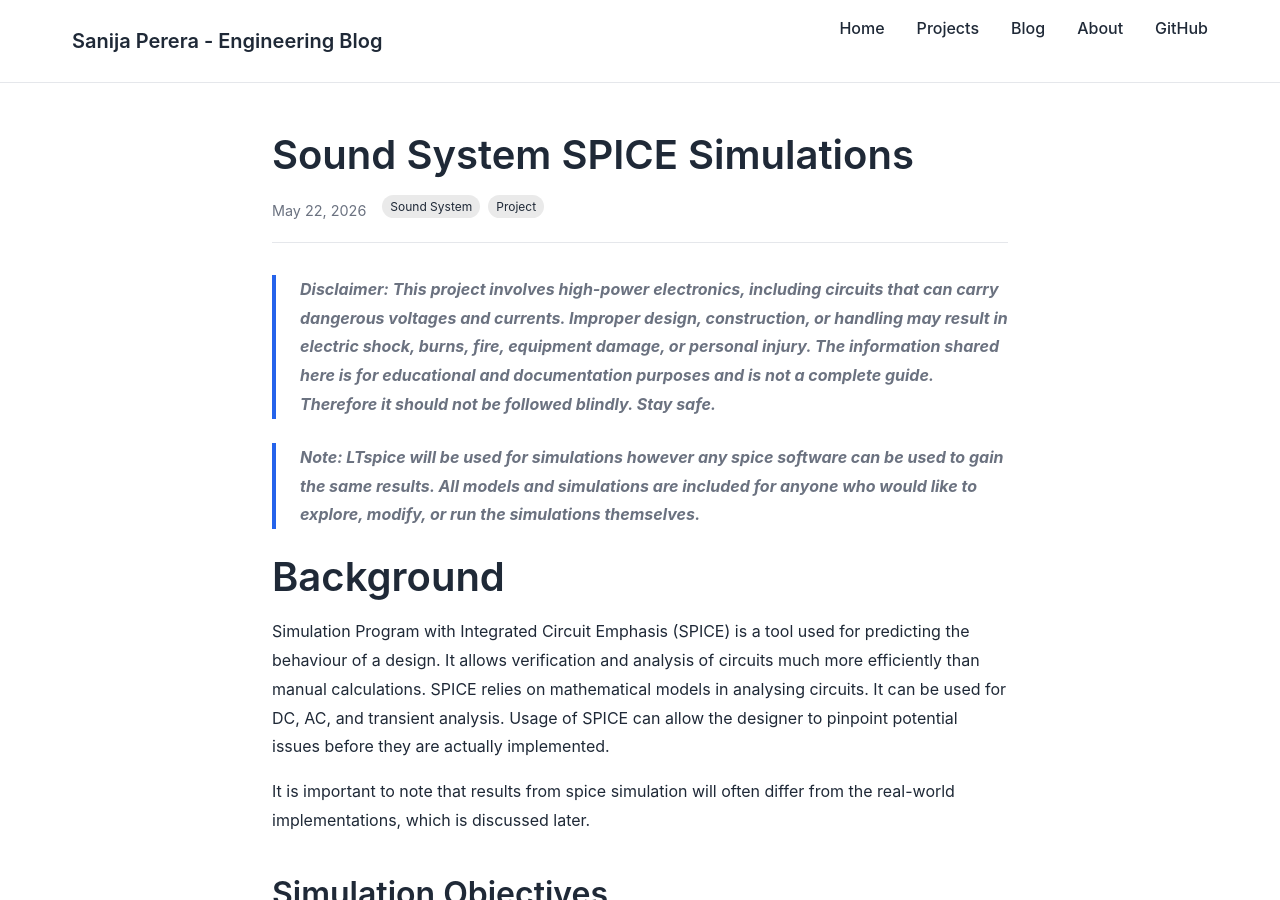
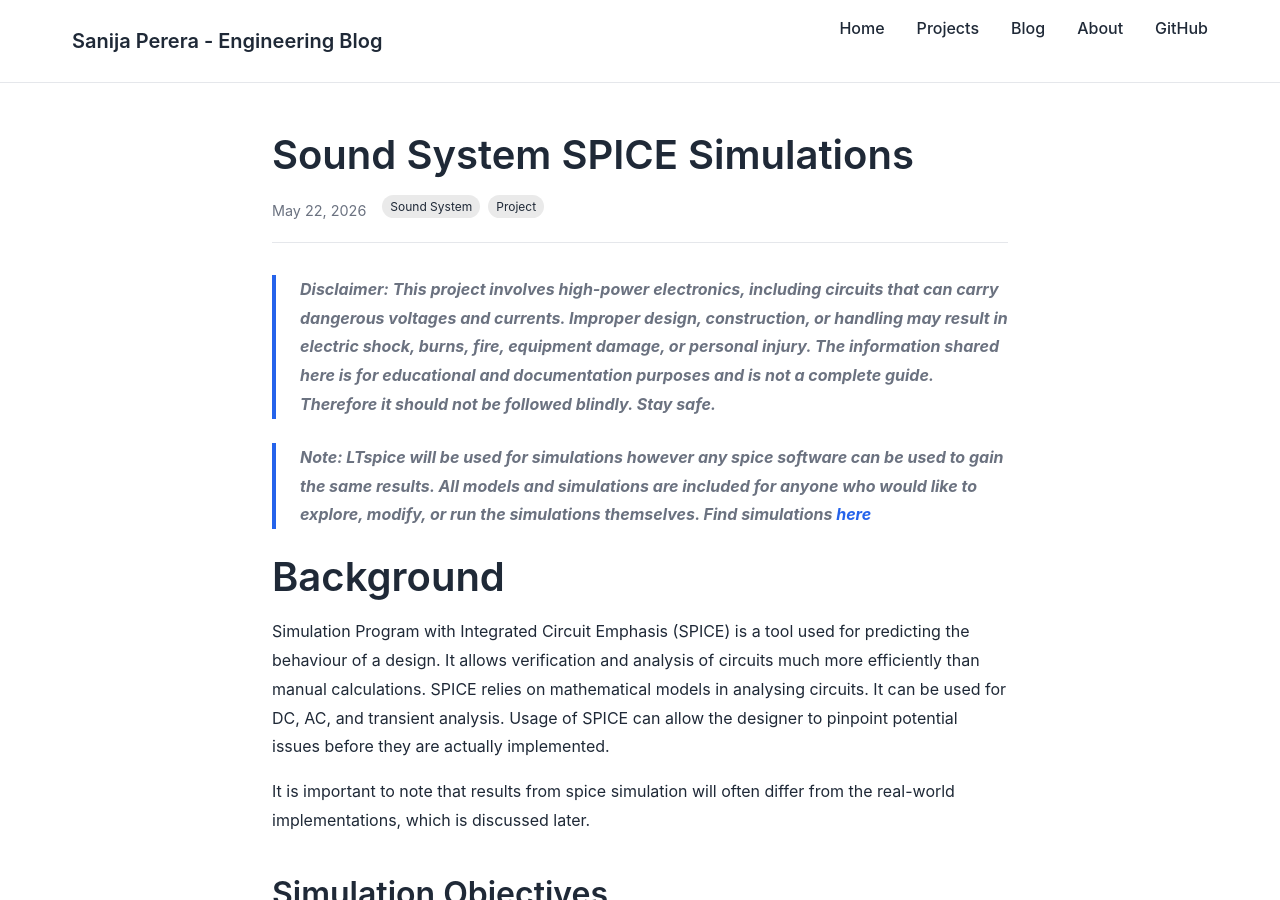
Before and after one commit to saper6569/blog-site, a Jekyll site: the page built from _posts/2026-05-22-Sound-System-Simulation.md, in a window 1280 px wide and 900 px high. Built offline with Jekyll 4.4.1, drawn with Linux system fonts in a browser that asks for light colours.

Commit message:
sim file hyperlink

```diff
--- a/_posts/2026-05-22-Sound-System-Simulation.md
+++ b/_posts/2026-05-22-Sound-System-Simulation.md
@@ -8,7 +8,7 @@ tags: [Sound System, Project]
 >**Disclaimer:
 >This project involves high-power electronics, including circuits that can carry dangerous voltages and currents. Improper design, construction, or handling may result in electric shock, burns, fire, equipment damage, or personal injury. The information shared here is for educational and documentation purposes and is not a complete guide. Therefore it should not be followed blindly. Stay safe.**
 
->**Note: LTspice will be used for simulations however any spice software can be used to gain the same results. All models and simulations are included for anyone who would like to explore, modify, or run the simulations themselves.**
+>**Note: LTspice will be used for simulations however any spice software can be used to gain the same results. All models and simulations are included for anyone who would like to explore, modify, or run the simulations themselves. Find simulations [here](https://github.com/saper6569/Sound-System)**
 
 # Background
 Simulation Program with Integrated Circuit Emphasis (SPICE) is a tool used for predicting the behaviour of a design. It allows verification and analysis of circuits much more efficiently than manual calculations. SPICE relies on mathematical models in analysing circuits. It can be used for DC, AC, and transient analysis. Usage of SPICE can allow the designer to pinpoint potential issues before they are actually implemented.
```
